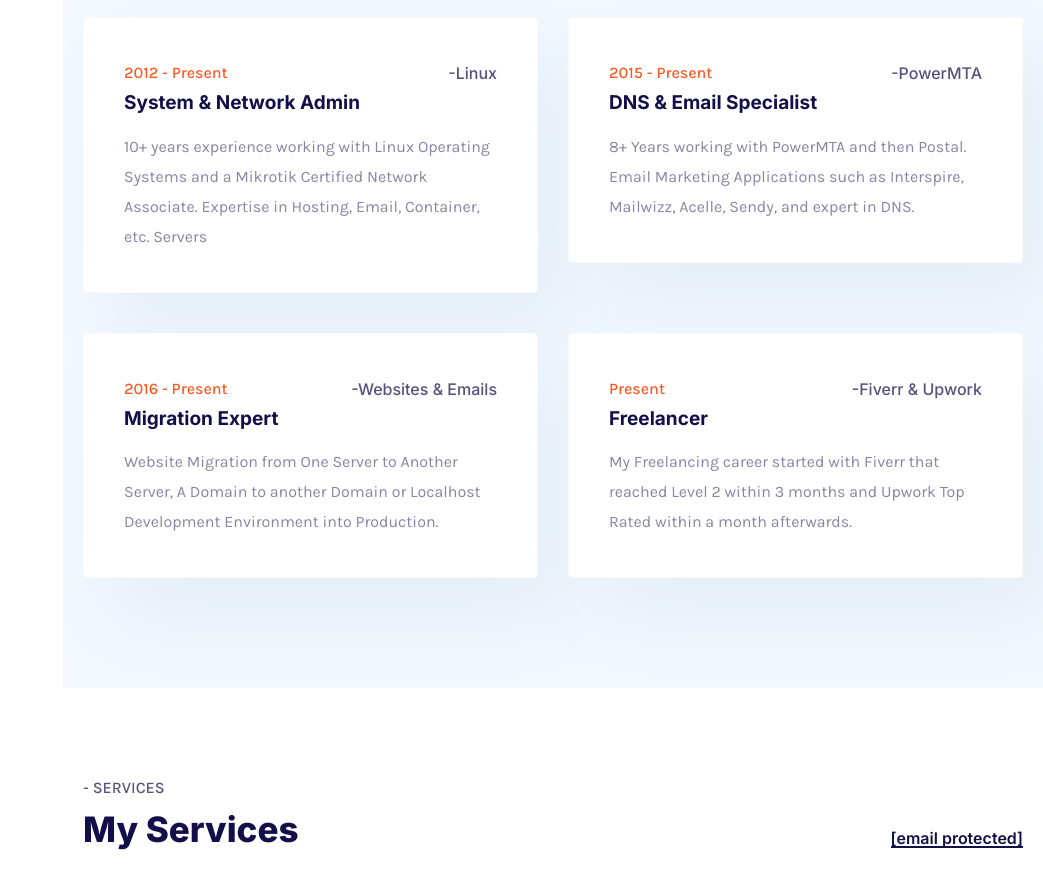
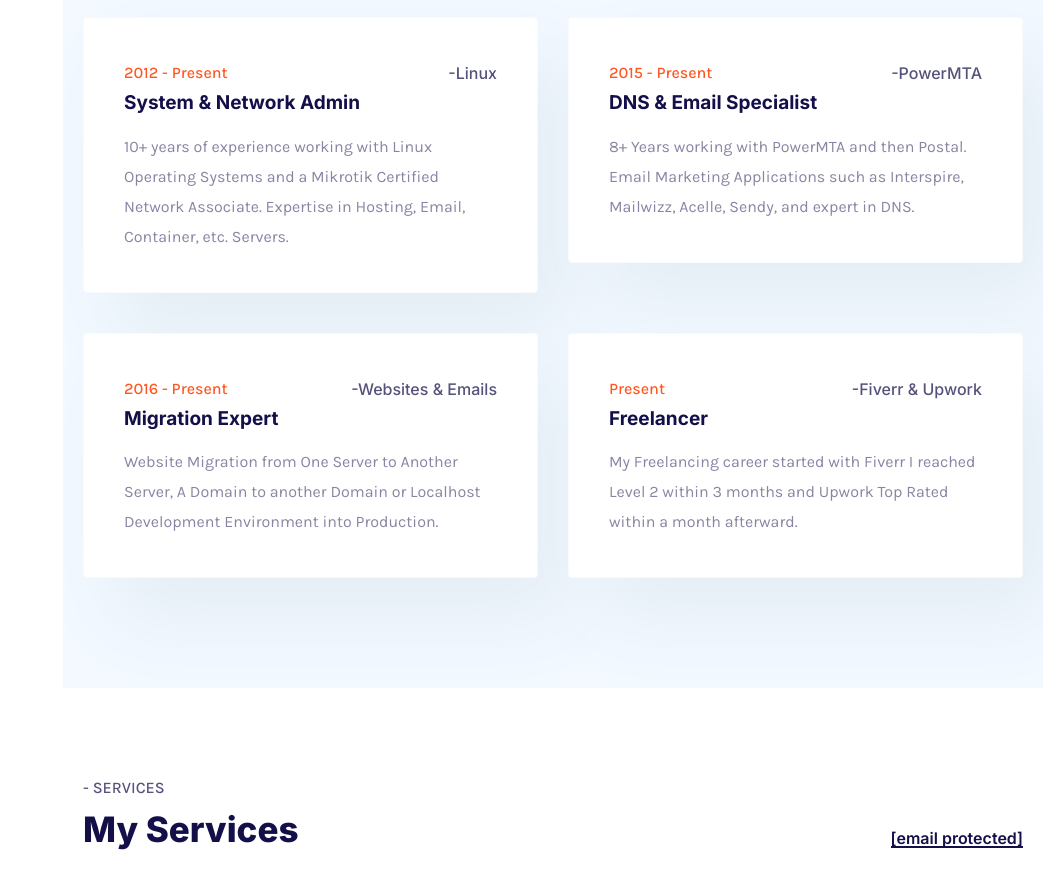
Before and after one commit to shuvoaftab/shuvoaftab.github.io, a plain HTML site: page index.html in a window 1280 px wide. Shown: the part 1880-2770 px from the top of the page, without its empty margins (237-1280 px from the left). Drawn offline with Linux system fonts and the light colour scheme; no server answers; a web font is replaced by a local one.

Commit message:
Could you please describe more on the use case so that I can understand and assist you on this further?

```diff
--- a/index.html
+++ b/index.html
@@ -293,10 +293,10 @@
                                                         </div>
                                                     </div>
                                                     <div class="text">
-                                                        <p>10+ years experience working with Linux Operating
+                                                        <p>10+ years of experience working with Linux Operating
                                                             Systems and a Mikrotik Certified Network
                                                             Associate. Expertise in Hosting, Email, Container, etc.
-                                                            Servers
+                                                            Servers.
                                                         </p>
                                                     </div>
                                                     <a class="elisc_tm_full_link" href="#"></a>
@@ -323,7 +323,7 @@
                                                 </div>
                                             </li>
                                             <li>
-                                                <img class="popup_image" src="img/experience/2.jpg" alt />
+                                                <img class="popup_image" src="img/experience/mailbox.png" alt />
                                                 <div class="list_inner">
                                                     <div class="short">
                                                         <div class="job">
@@ -390,7 +390,7 @@
                                                 </div>
                                             </li>
                                             <li>
-                                                <img class="popup_image" src="img/experience/3.jpg" alt />
+                                                <img class="popup_image" src="img/experience/migration-cover.png" alt />
                                                 <div class="list_inner">
                                                     <div class="short">
                                                         <div class="job">
@@ -455,9 +455,9 @@
                                                         </div>
                                                     </div>
                                                     <div class="text">
-                                                        <p>My Freelancing career started with Fiverr that reached Level
+                                                        <p>My Freelancing career started with Fiverr I reached Level
                                                             2 within 3 months and Upwork Top Rated within a month
-                                                            afterwards.</p>
+                                                            afterward.</p>
                                                     </div>
                                                     <a class="elisc_tm_full_link" href="#"></a>
 
```
Also changed, not shown: img/experience/mailbox.png (added), img/experience/migration-cover.png (added), 2 other files.
